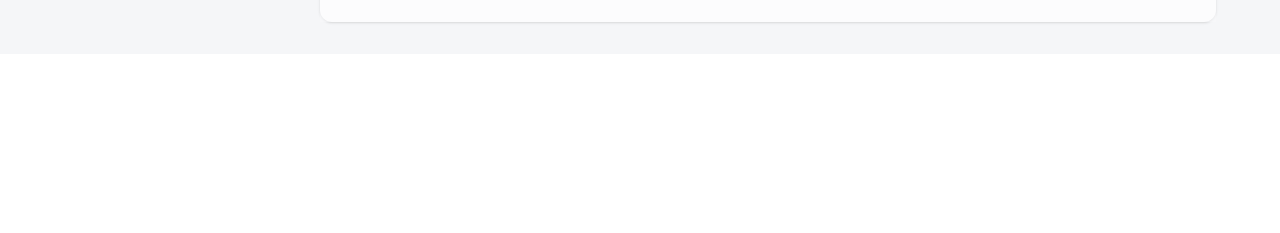
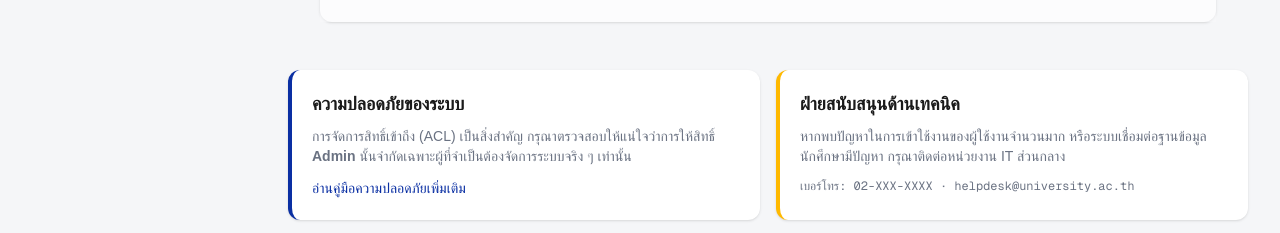
Before and after one commit to Minkkies/Software-Engineering, a Next.js app in the folder project/department-web/: page /Admin/users/new in a window 1280 px wide. Shown: the part 937-1170 px from the top of the page. Before the commit the page ends 991 px from the top, so only its background shows below. Built offline with nearby package versions, Linux system fonts and the light colour scheme; no server answers.

Commit message:
เพิ่ม footer ที่ layout

```diff
--- a/project/department-web/app/(backend)/layout.jsx
+++ b/project/department-web/app/(backend)/layout.jsx
@@ -1,5 +1,6 @@
 import Sidebar from "@components/sidebar";
 import Navbar from "@components/navbar";
+import InfoCards from "@components/InfoCards";
 import { getSessionUser } from "@lib/supabase/auth";
 
 export default async function BackendLayout({ children }) {
@@ -8,6 +9,7 @@ export default async function BackendLayout({ children }) {
     ? {
         name: profile?.full_name || profile?.email || user.email || "ผู้ใช้งาน",
         email: profile?.email || user.email || "",
+        role: profile?.role,
       }
     : null;
 
@@ -16,7 +18,10 @@ export default async function BackendLayout({ children }) {
       <Navbar user={navbarUser} />
       <div className="min-h-[calc(100vh-4rem)]">
         <Sidebar />
-        <main className="ml-64 min-w-0 flex-1">{children}</main>
+        <main className="ml-64 min-w-0 flex-1">
+          {children}
+          <InfoCards className="px-8 py-4" />
+        </main>
       </div>
     </div>
   );
```
